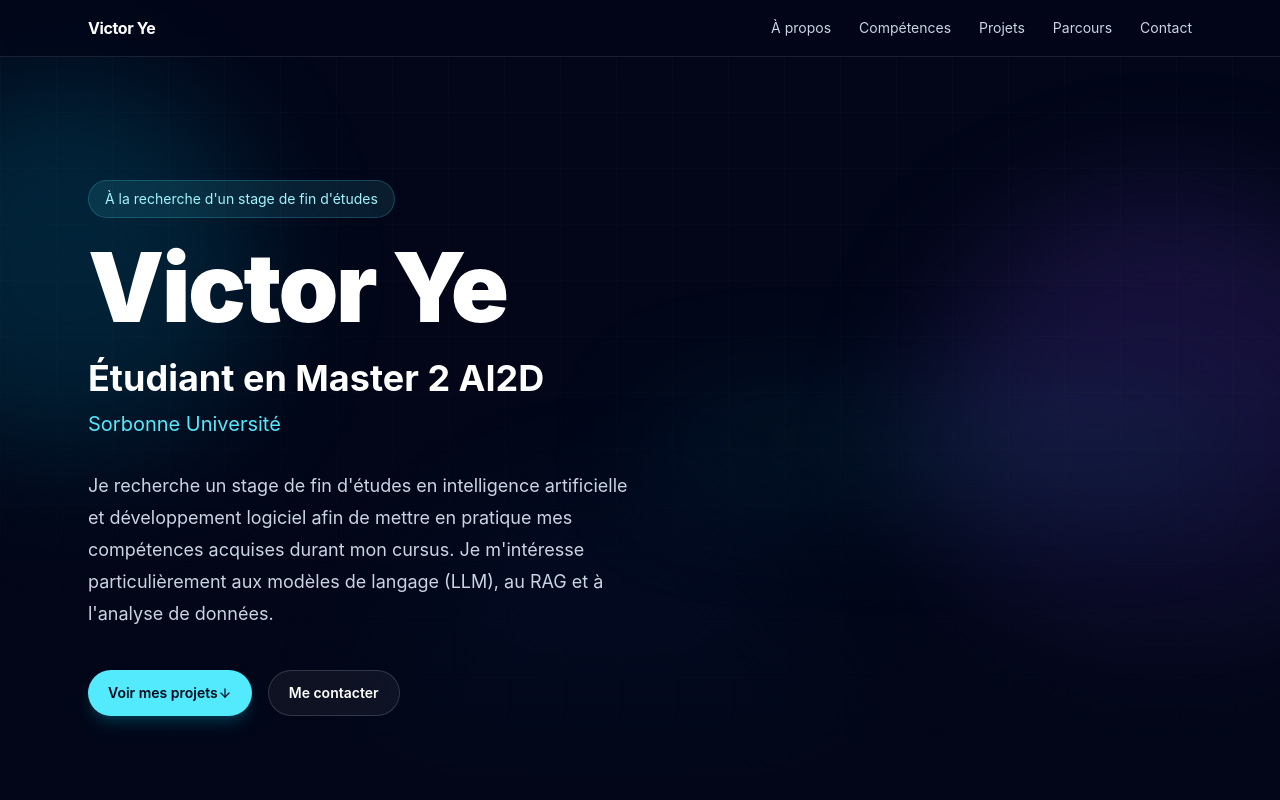
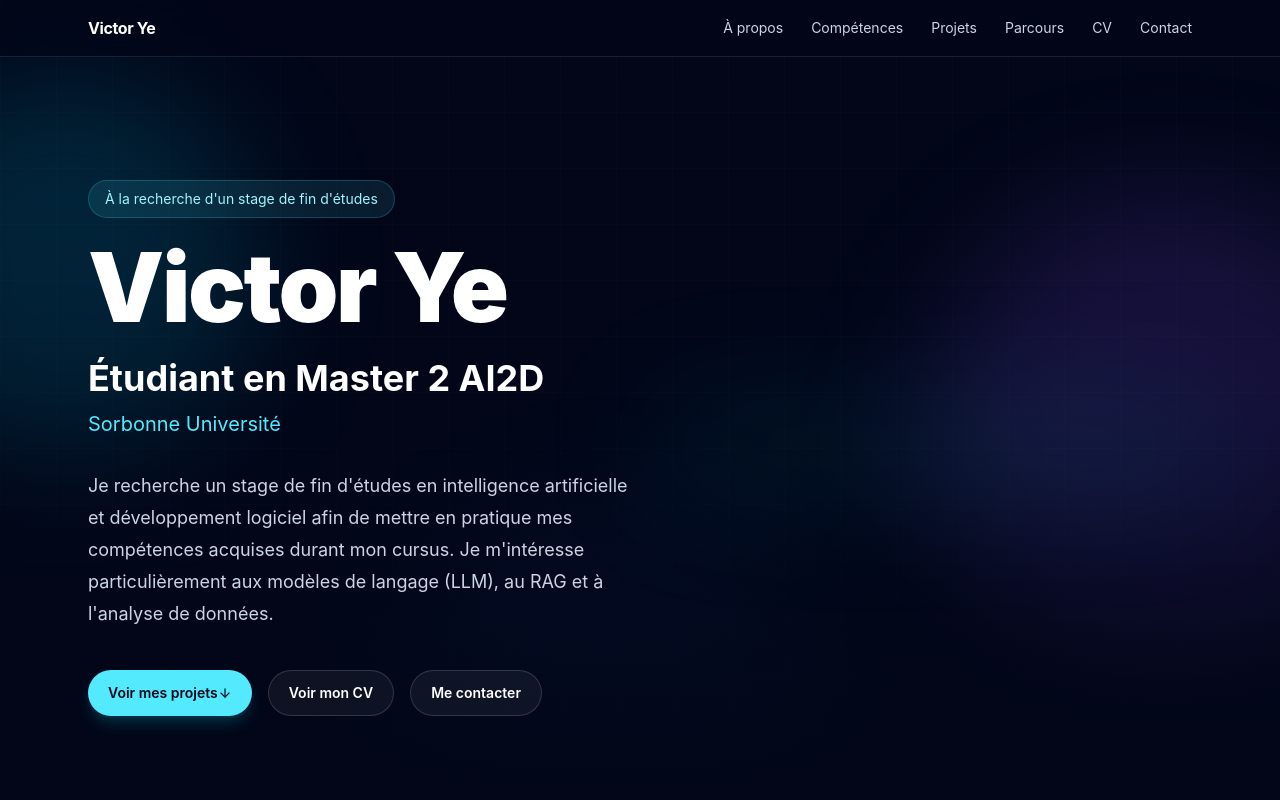
Before and after one commit to Driw0x/Driw0x.github.io, a React (Vite) app: page / in a window 1280 px wide. Shown: the top 800 px of the page. Built offline with nearby package versions, Linux system fonts and the light colour scheme.

Commit message:
Add CV to portfolio

```diff
--- a/src/components/layout/Navbar.tsx
+++ b/src/components/layout/Navbar.tsx
@@ -10,7 +10,11 @@ function Navbar({ projectsPage = false }: NavbarProps) {
   const links = projectsPage
     ? [
         { href: "/", label: "Accueil" },
-        { href: "#/projects", label: "Projets" },
+        {
+          href: `${base}cv/Victor_Ye_CV.pdf`,
+          label: "CV",
+          external: true,
+        },
         { href: "/#contact", label: "Contact" },
       ]
     : [
@@ -18,6 +22,11 @@ function Navbar({ projectsPage = false }: NavbarProps) {
         { href: "#skills", label: "Compétences" },
         { href: "#projects", label: "Projets" },
         { href: "#timeline", label: "Parcours" },
+        {
+          href: `${base}cv/Victor_Ye_CV.pdf`,
+          label: "CV",
+          external: true,
+        },
         { href: "#contact", label: "Contact" },
       ];
 
@@ -36,6 +45,8 @@ function Navbar({ projectsPage = false }: NavbarProps) {
             <a
               key={link.href}
               href={link.href}
+              target={"external" in link && link.external ? "_blank" : undefined}
+              rel={"external" in link && link.external ? "noreferrer" : undefined}
               className="transition hover:text-cyan-200"
             >
               {link.label}
--- a/src/components/sections/Hero.tsx
+++ b/src/components/sections/Hero.tsx
@@ -44,6 +44,14 @@ export default function Hero() {
                 <FiArrowDown />
               </Button>
 
+              <Button
+                href="/cv/Victor_Ye_CV.pdf"
+                variant="secondary"
+                external
+              >
+                Voir mon CV
+              </Button>
+
               <Button href="#contact" variant="secondary">
                 Me contacter
               </Button>
```
Also changed, not shown: 1 other file (tests, documents, lock files or other folders).
